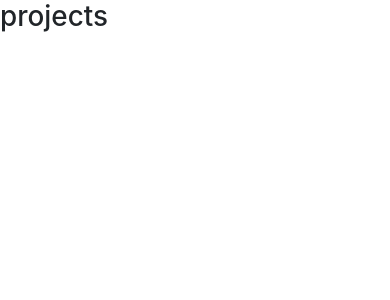
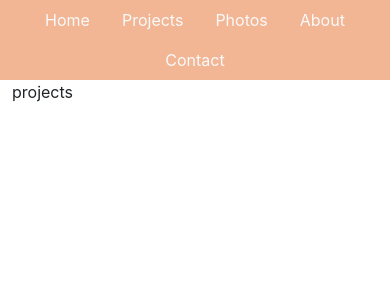
Before and after one commit to MartaMoran/AR-photography, a React (Create React App) app: page /projects in a window 390 px wide. Shown: the top 300 px of the page. Built offline with nearby package versions, Linux system fonts and the light colour scheme.

Commit message:
added homepage and projects and navbar no responsive

```diff
--- a/src/components/Navbar.jsx
+++ b/src/components/Navbar.jsx
@@ -1,22 +1,16 @@
-import React, { useEffect } from 'react';
+import React from 'react';
 import { NavLink } from 'react-router-dom';
-import {routes} from '../routes/constants'
-export function NavbarHeaders({ items }) {
+import {routes} from '../routes/constants';
+import './navbar.css'
+export function Navbar({ items }) {
   const [value, setValue] = React.useState(0);
 
   return (
-    <nav class="navbar navbar-expand-lg bg-body-tertiary">
-    <div class="container-fluid">
-    <a class="navbar-brand" href="#">Navbar</a>
-    <div class="collapse navbar-collapse" id="navbarSupportedContent">
-        <ul class="navbar-nav me-auto mb-2 mb-lg-0">
+        <ul class="nav justify-content-center backgroundNav">
                 {Object.keys(routes).map((item, i) => (
-                  <li class="nav-item">  <NavLink className={"nav-link"} to={routes[item].url}>{routes[item].title}</NavLink></li>
+                  <li class="nav-item">  <NavLink className={"nav-link link-light"} to={routes[item].url}>{routes[item].title}</NavLink></li>
                  ))}
 
-            </ul>
-        </div>
-    </div>
-  </nav>
+        </ul>
   );
 }
--- /dev/null
+++ b/src/components/navbar.css
@@ -0,0 +1,3 @@
+.backgroundNav {
+    background-color: #f3b694;
+}
--- /dev/null
+++ b/src/layout/Layout.jsx
@@ -0,0 +1,19 @@
+import React from 'react'
+import { Navbar } from '../components/Navbar'
+
+
+const Layout = (props) => {
+    return (
+        <>
+        <Navbar/>
+        <div class="container-fluid">
+
+
+            {props.children}
+        </div>
+        </>
+    )
+}
+
+
+export {Layout}
--- /dev/null
+++ b/src/pages/Homepage.jsx
@@ -0,0 +1,16 @@
+import React from 'react'
+import { Layout } from '../layout/Layout'
+
+const Homepage = () => {
+
+    return (
+        <>
+        <Layout>
+            <p>homepage</p>
+        </Layout>
+        </>
+    )
+
+}
+
+export {Homepage}
--- /dev/null
+++ b/src/pages/Projects.jsx
@@ -0,0 +1,16 @@
+import React from 'react'
+import { Layout } from '../layout/Layout'
+
+const Projects = () => {
+
+    return (
+        <>
+        <Layout>
+            <p>projects</p>
+        </Layout>
+        </>
+    )
+
+}
+
+export {Projects}
--- a/src/routes/Switch.jsx
+++ b/src/routes/Switch.jsx
@@ -1,14 +1,16 @@
 import React from 'react';
 import {routes} from './constants';
 import {Routes, Route} from 'react-router-dom'
-import { NavbarHeaders } from '../components/Navbar';
+import { Navbar } from '../components/Navbar';
+import { Homepage } from '../pages/Homepage';
+import { Projects } from '../pages/Projects';
 
 export function SwitchRoutes() {
   return (
     <Routes>
-      <Route path='/' element={<NavbarHeaders/>}/>
-      <Route path={routes.homePage.url} element={<NavbarHeaders/>} />
-      <Route path={routes.projects.url} element={<h1>projects</h1>}/>
+      <Route path='/' element={<Navbar/>}/>
+      <Route path={routes.homePage.url} element={<Homepage/>} />
+      <Route path={routes.projects.url} element={<Projects/>}/>
       <Route path={routes.photos.url} element={<h1>photos</h1>}/>
       <Route path={routes.about.url} element={<h1>about</h1>}/>
       <Route path={routes.contact.url} element={<h1>contact</h1>}/>
```
